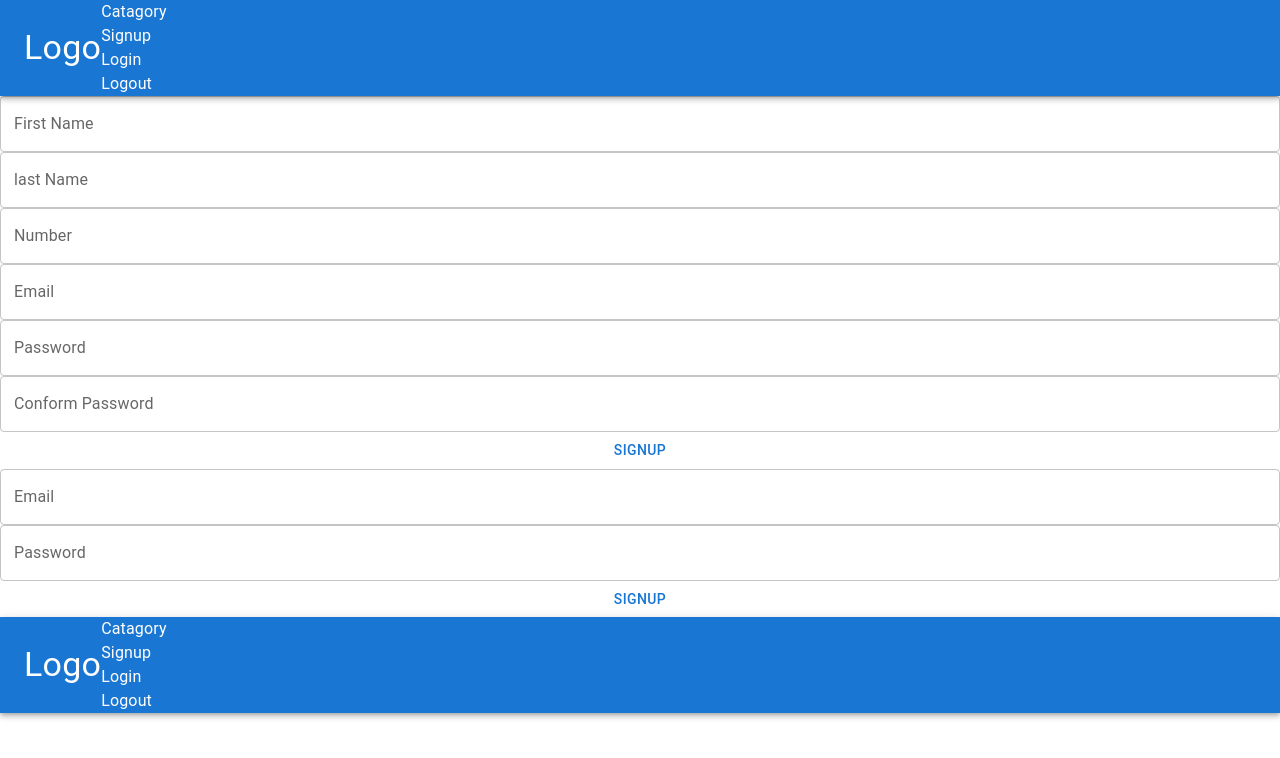
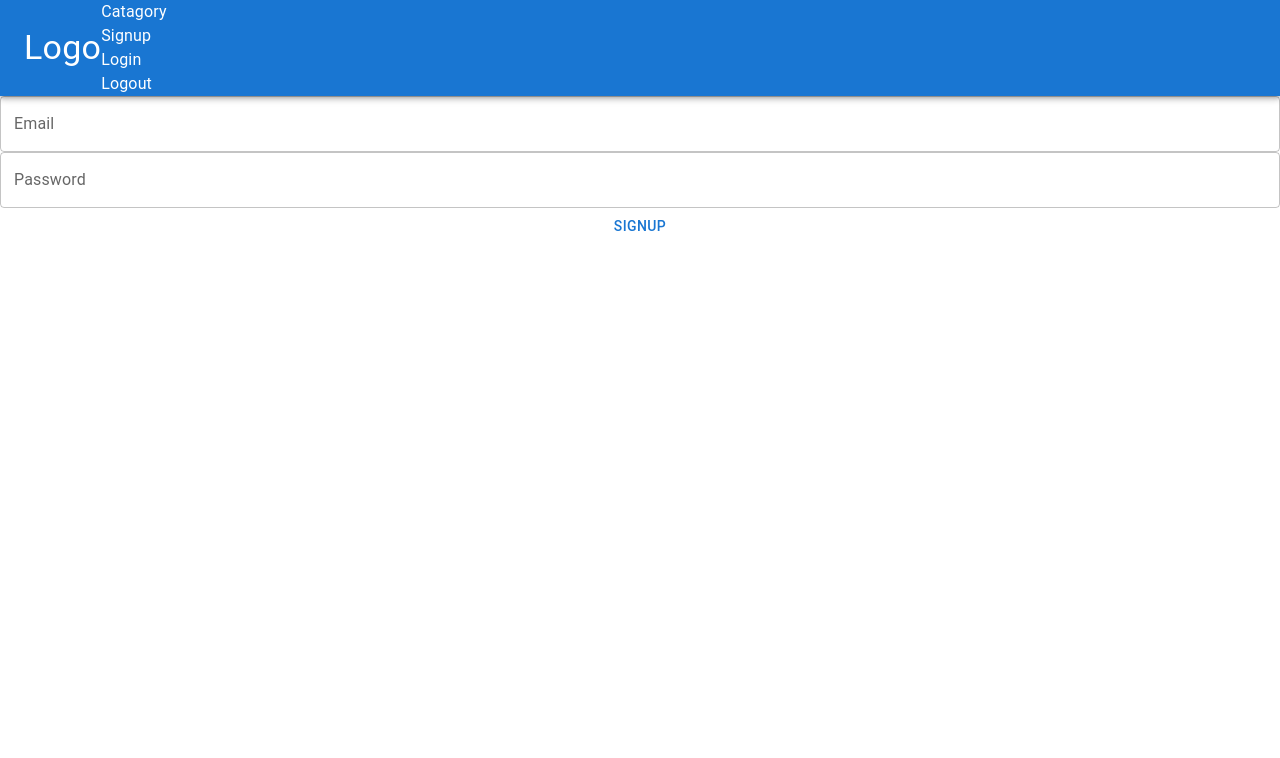
Before and after one commit to Danish-khan93/react-learning-TypeScript, a React (Vite) app: page /login in a window 1280 px wide. Shown: the top 758 px of the page. Built offline with nearby package versions, Linux system fonts and the light colour scheme.

Commit message:
apply routing and some other validation

```diff
--- a/src/App.tsx
+++ b/src/App.tsx
@@ -1,16 +1,19 @@
-import NavBar from "./component/NavBar"
-import SignUp from "./component/auth/SignUp"
-import LogIn from "./component/auth/LogIn"
-import Footer from "./component/Footer"
+import NavBar from "./component/NavBar";
+import SignUp from "./component/auth/SignUp";
+import LogIn from "./component/auth/LogIn";
+// import Footer from "./component/Footer";
+import { Routes, Route } from "react-router-dom";
 const App = () => {
   return (
     <div>
-      <NavBar/>
-      <SignUp/>
-      <LogIn/>
-      <Footer/>
+      <NavBar />
+      <Routes>
+        <Route path="/signup" element={<SignUp />} />
+        <Route path="/login" element={<LogIn />} />
+      </Routes>
+      {/* <Footer /> */}
     </div>
-  )
-}
+  );
+};
 
-export default App
+export default App;
--- a/src/component/NavBar.tsx
+++ b/src/component/NavBar.tsx
@@ -1,5 +1,5 @@
 import { AppBar, Toolbar, Typography, Box, Divider } from "@mui/material";
-
+import { Link } from "react-router-dom";
 const NavBar = () => {
   return (
     <AppBar position="static">
@@ -8,10 +8,16 @@ const NavBar = () => {
           <Typography variant="h4">Logo</Typography>
         </Box>
         <Box className="flex justify-between gap-5">
-          <Typography>Catagory</Typography>
-          <Divider orientation="vertical" />
-          <Typography>Signup</Typography>
-          <Typography>Login</Typography>
+          <Typography>
+            <Link to="/">Catagory</Link>
+          </Typography>
+          <Divider orientation="vertical" className="bg-white" />
+          <Typography>
+            <Link to="/signup">Signup</Link>
+          </Typography>
+          <Typography>
+            <Link to="/login">Login</Link>
+          </Typography>
           <Typography>Logout</Typography>
           <Divider orientation="vertical" />
         </Box>
--- a/src/component/auth/LogIn.tsx
+++ b/src/component/auth/LogIn.tsx
@@ -1,13 +1,54 @@
 import { TextField, Button, Stack } from "@mui/material";
+import { useForm } from "react-hook-form";
 
+type LOGINFORMDATA = {
+  email: string;
+  password: string;
+};
 const SignUp = () => {
+  const form = useForm<LOGINFORMDATA>({
+    defaultValues: {
+      email: "",
+      password : "",
+    },
+  });
+  const { register, handleSubmit, formState } = form;
+
+  const { errors } = formState;
+
+  const onSubmit = (data: LOGINFORMDATA) => {
+    console.log("login form data", data);
+  };
+
   return (
-    <Stack className="w-[500px] gap-6 my-[50px] shadow-lg mx-auto p-10 rounded-lg ">
-      <TextField label="Email" />
-      <TextField label="Password" />
+    <form noValidate onSubmit={handleSubmit(onSubmit)}>
+      <Stack className="w-[500px] gap-6 my-[50px] shadow-lg mx-auto p-10 rounded-lg ">
+        <TextField
+          label="Email"
+          {...register("email", {
+            required: {
+              value: true,
+              message: "email is requird",
+            },
+          })}
+          error={!errors}
+          helperText={errors.email?.message}
+        />
+        <TextField
+          label="Password"
+          {...register("password", {
+            required: {
+              value: true,
+              message: "password is requird",
+            },
+          })}
+          error={!errors}
+          helperText={errors.password?.message}
+        />
 
-      <Button>Signup</Button>
-    </Stack>
+        <Button>Signup</Button>
+      </Stack>
+    </form>
   );
 };
 
--- a/src/component/auth/SignUp.tsx
+++ b/src/component/auth/SignUp.tsx
@@ -25,11 +25,11 @@ const SignUp: React.FC = () => {
 
   const { register, handleSubmit, control, formState } = form;
   const { errors } = formState;
-  let passConformation = "";
+  // let passConformation = "";
   const onSubmit = (data: FORMDATA) => {
     console.log("signUp form data", data);
     if (data.password !== data.conformPassword) {
-      passConformation = "password is not match";
+      alert("password not match")
     }
   };
 
@@ -101,7 +101,7 @@ const SignUp: React.FC = () => {
               },
             })}
             error={!errors}
-            helperText={errors.conformPassword?.message || passConformation}
+            helperText={errors.conformPassword?.message }
           />
 
           <Button type="submit">Signup</Button>
--- a/src/main.tsx
+++ b/src/main.tsx
@@ -3,10 +3,13 @@ import ReactDOM from "react-dom/client";
 import App from "./App.tsx";
 import "./index.css";
 import { StyledEngineProvider } from "@mui/material";
+import { BrowserRouter } from "react-router-dom";
 ReactDOM.createRoot(document.getElementById("root")!).render(
-  <StyledEngineProvider injectFirst>
-    <React.StrictMode>
-      <App />
-    </React.StrictMode>
-  </StyledEngineProvider>
+  <BrowserRouter>
+    <StyledEngineProvider injectFirst>
+      <React.StrictMode>
+        <App />
+      </React.StrictMode>
+    </StyledEngineProvider>
+  </BrowserRouter>
 );
```
